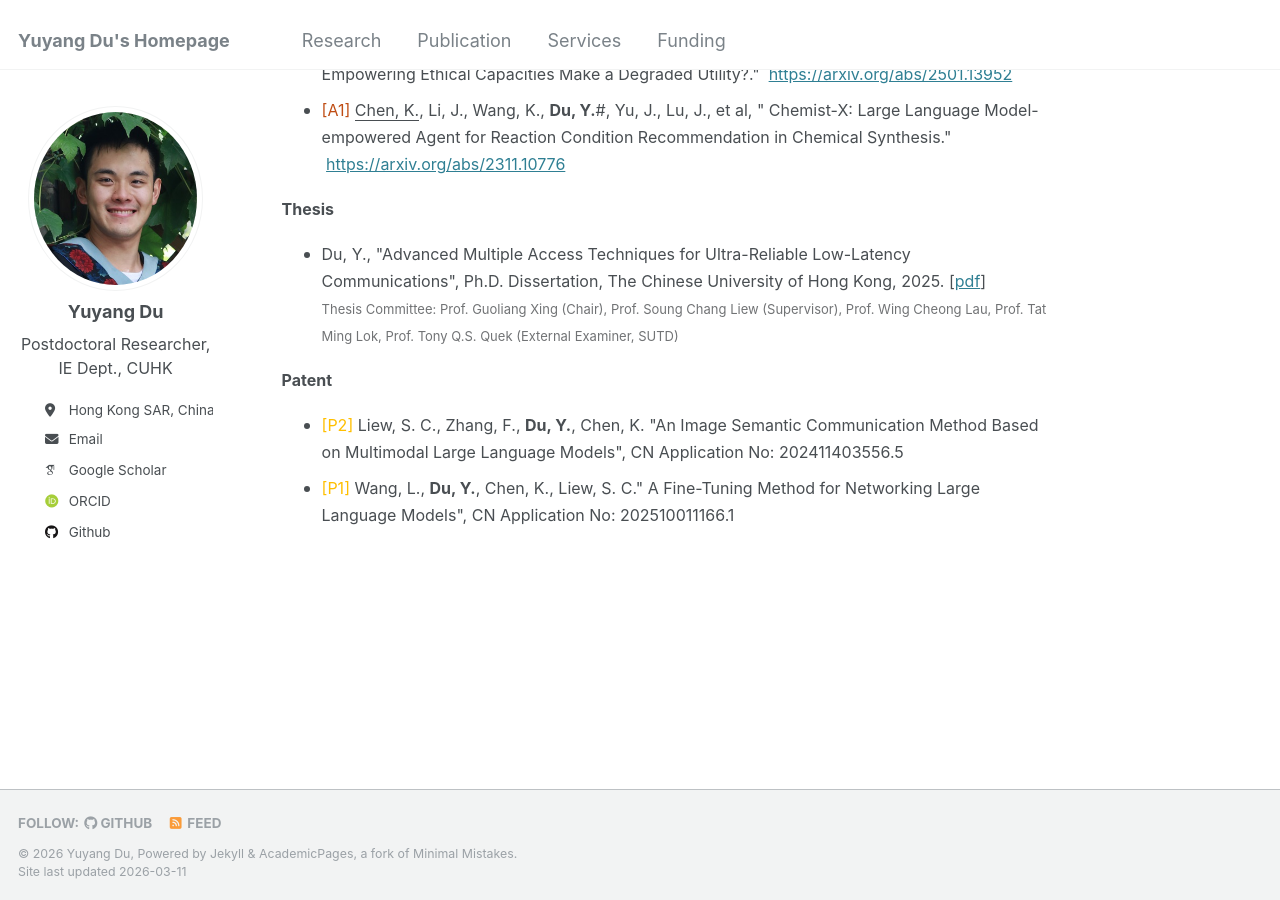
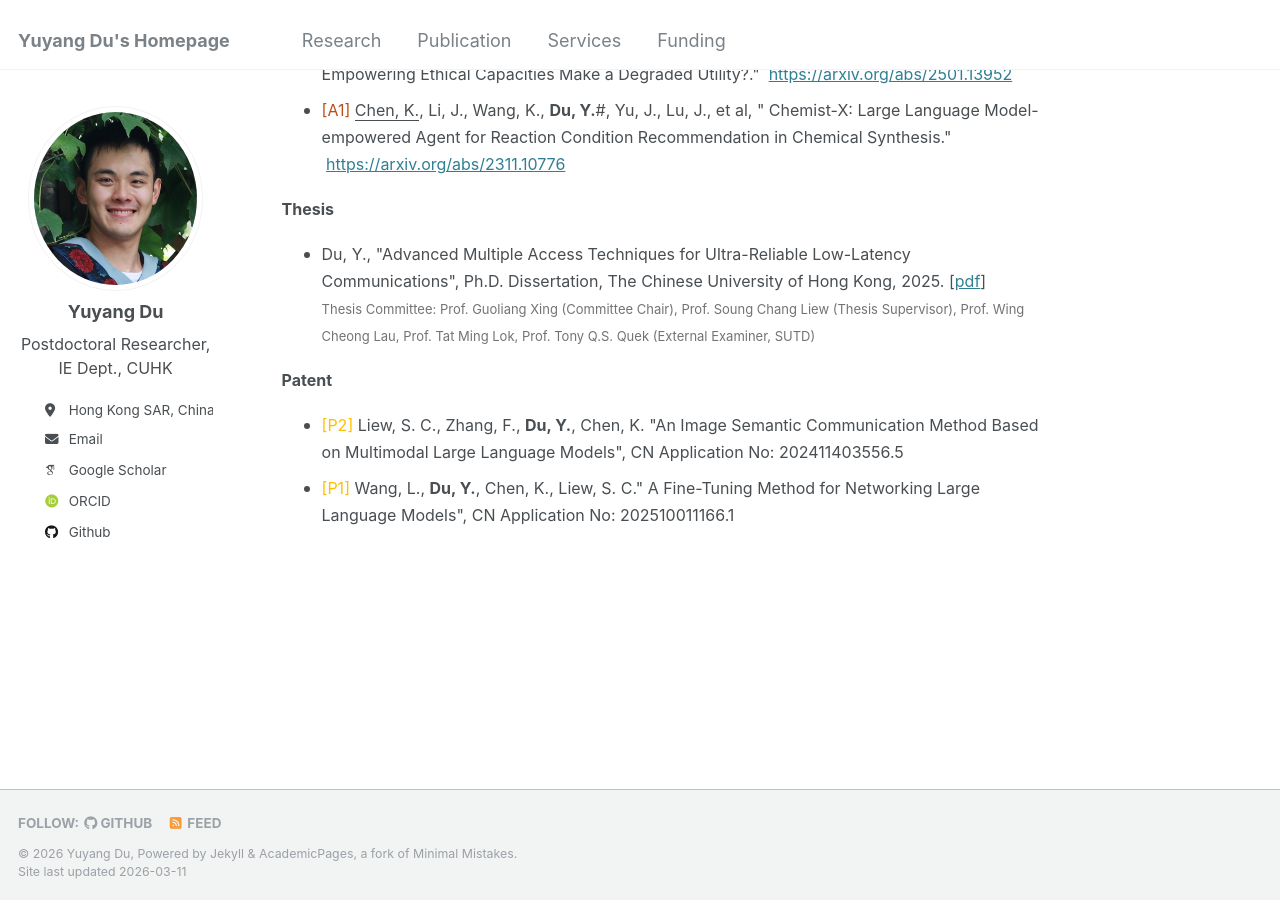
Before and after one commit to yuyangdu01/yuyangdu01.github.io, a Jekyll site: the page built from _pages/publication.md, in a window 1280 px wide and 900 px high, scrolled down 2267 px. Built offline with Jekyll 4.4.1, drawn with Linux system fonts in a browser that asks for light colours; some web fonts are replaced.

Commit message:
Update publication.md

```diff
--- a/_pages/publication.md
+++ b/_pages/publication.md
@@ -44,7 +44,7 @@ Publications
 
 <font size=3><b>Thesis</b></font>
 <ul style="margin-left: 0.0em;">
-  <li><font size=3>Du, Y., "Advanced Multiple Access Techniques for Ultra-Reliable Low-Latency Communications", Ph.D. Dissertation, The Chinese University of Hong Kong, 2025. [<a href="https://yuyangdu01.github.io/files/thesis_final.pdf">pdf</a>]</font><br> <font size=2><span style="color: #717375;">Thesis Committee: Prof. Guoliang Xing (Chair), Prof. Soung Chang Liew (Supervisor), Prof. Wing Cheong Lau, Prof. Tat Ming Lok, Prof. Tony Q.S. Quek (External Examiner, SUTD)</span></font></li>
+  <li><font size=3>Du, Y., "Advanced Multiple Access Techniques for Ultra-Reliable Low-Latency Communications", Ph.D. Dissertation, The Chinese University of Hong Kong, 2025. [<a href="https://yuyangdu01.github.io/files/thesis_final.pdf">pdf</a>]</font><br> <font size=2><span style="color: #717375;">Thesis Committee: Prof. Guoliang Xing (Committee Chair), Prof. Soung Chang Liew (Thesis Supervisor), Prof. Wing Cheong Lau, Prof. Tat Ming Lok, Prof. Tony Q.S. Quek (External Examiner, SUTD)</span></font></li>
 </ul>
 
 <font size=3><b>Patent</b></font>
```
